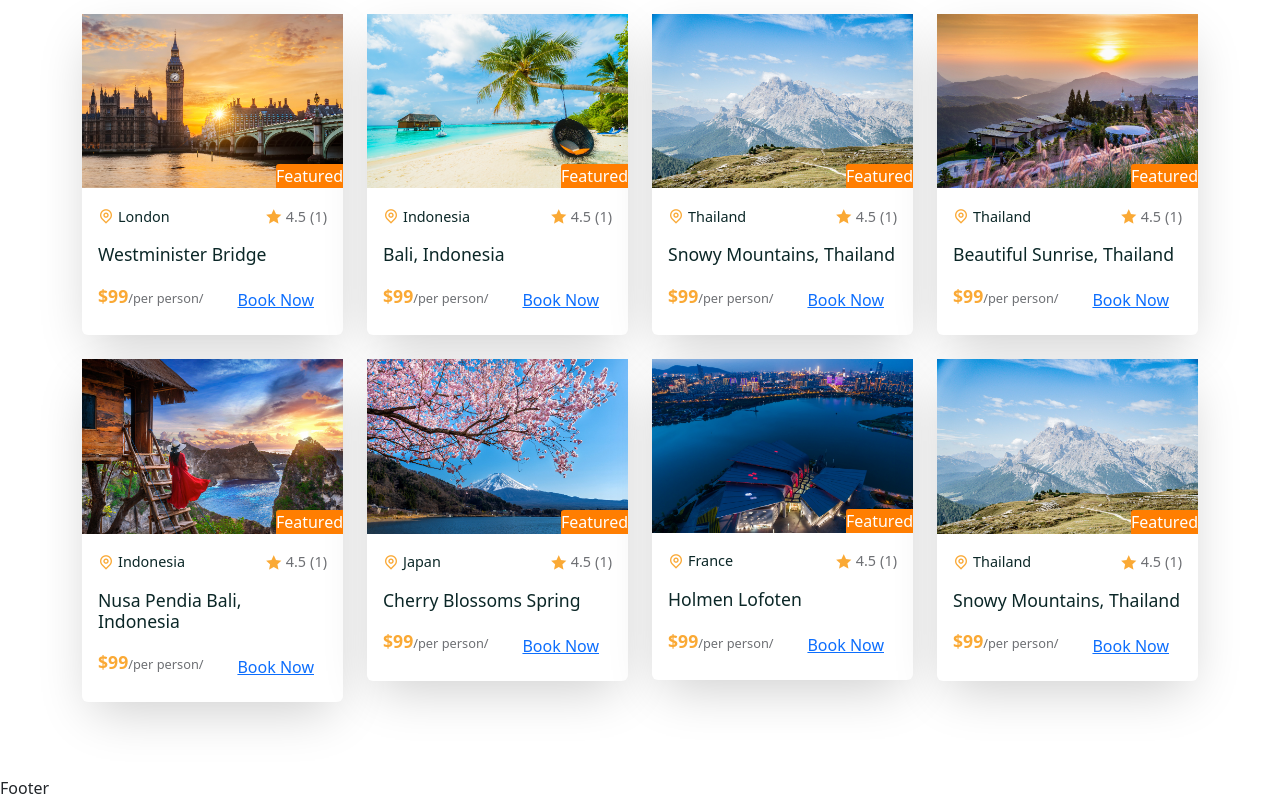
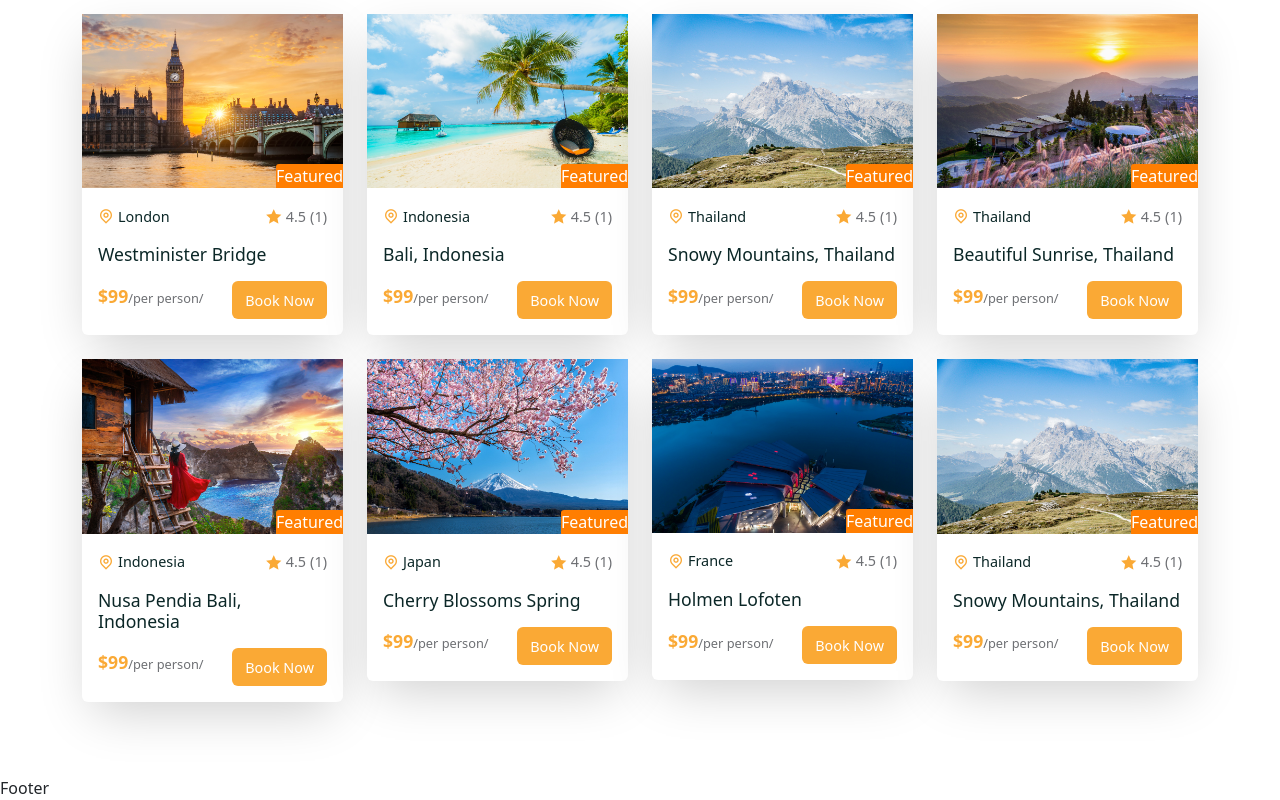
Before and after one commit to Ajeettiwarii/Travelvista, a React (Create React App) app in the folder frontend/: page /home in a window 1280 px wide. Shown: the part 1178-1978 px from the top of the page. Built offline with nearby package versions, Linux system fonts and the light colour scheme; a web font is replaced by a local one.

Commit message:
tour_section_completed

```diff
--- a/frontend/src/shared/tour-card.css
+++ b/frontend/src/shared/tour-card.css
@@ -60,3 +60,17 @@
      color: var(--text-color);
      font-size: 0.8rem;
 }
+.booking__btn{
+    background:var(--secondary-color) !important;
+    cursor: pointer;
+    padding: 0.2rem 0.5rem ;
+}
+.booking__btn a{
+    text-decoration: none;
+    font-size: .9rem;
+    color: #fff;
+}
+.booking__btn a :hover{
+    color: #fff;
+
+}
```
